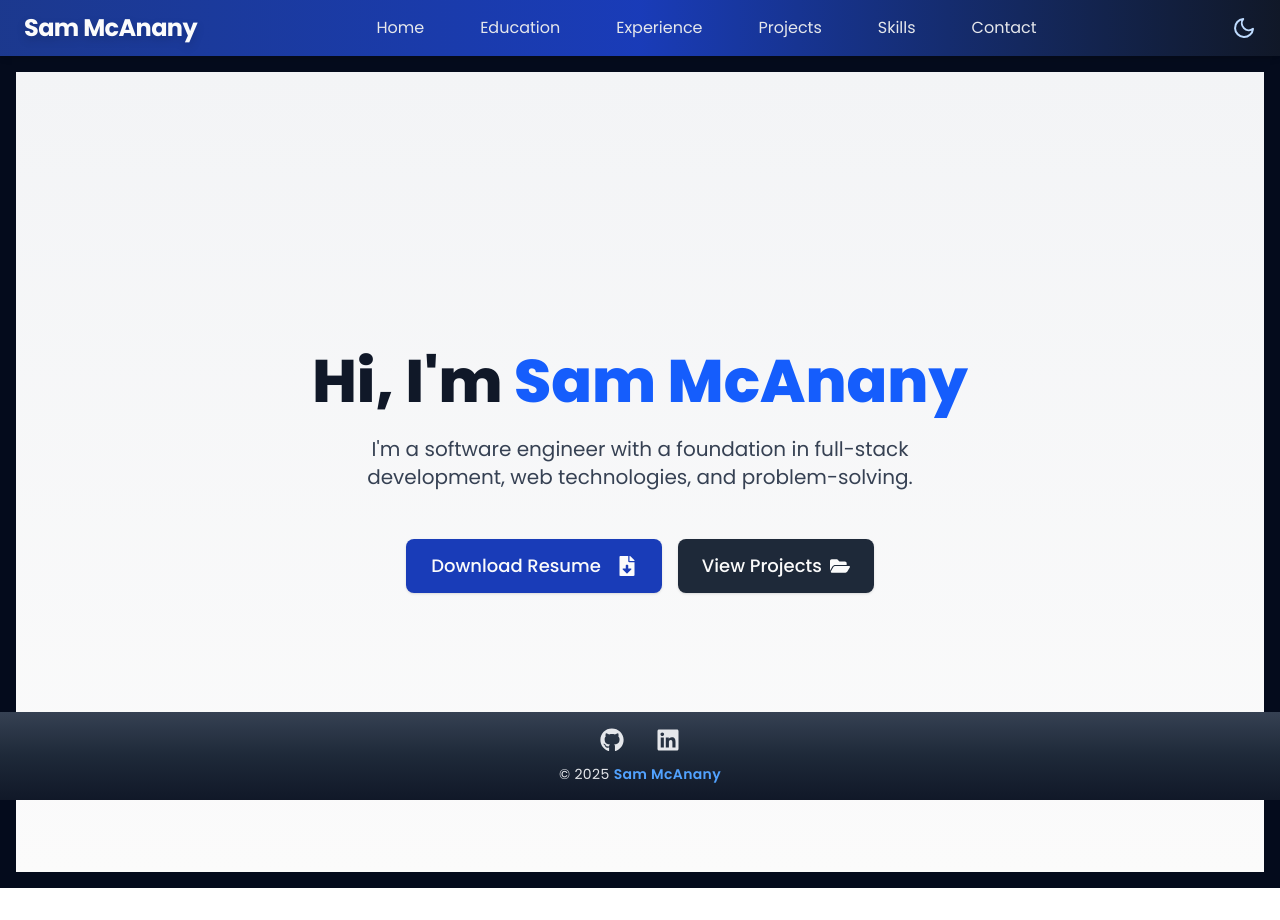
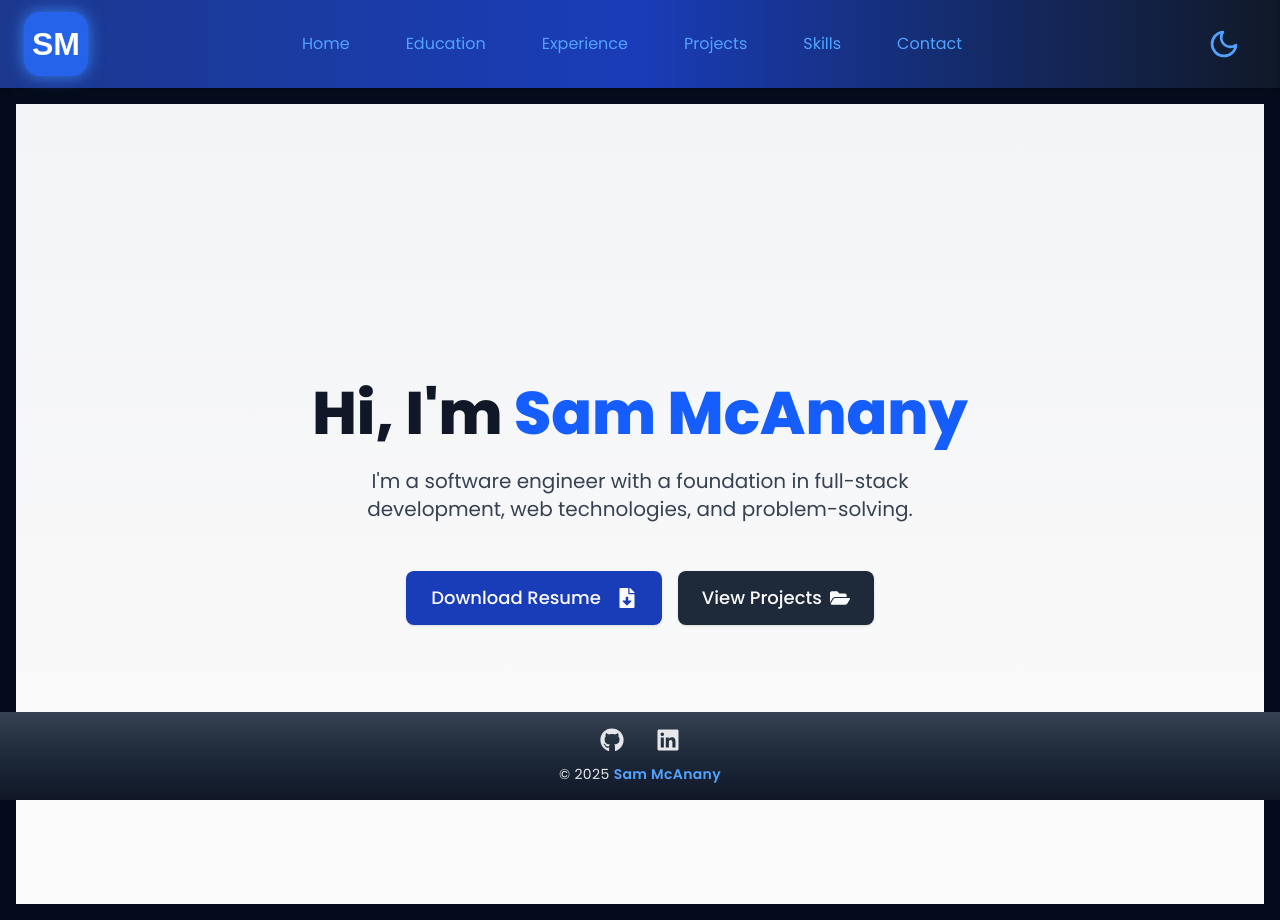
Before and after one commit to sammcanany/sammcanany.github.io, a React (Vite) app: page / in a window 1280 px wide. Before the commit the page ends 888 px from the top, so only its background shows below. Built offline with nearby package versions, Linux system fonts and the light colour scheme; the HTML template or start-up script is replaced by a standard one.

Commit message:
Update Mobile View

```diff
--- a/src/components/Header.tsx
+++ b/src/components/Header.tsx
@@ -1,6 +1,6 @@
 import { useEffect, useState } from 'react'
 import { Link } from '@tanstack/react-router'
-import { FiSun, FiMoon, FiChevronDown, FiChevronUp } from 'react-icons/fi'
+import { FiSun, FiMoon, FiMenu, FiX } from 'react-icons/fi'
 
 const Header = () => {
   const [darkMode, setDarkMode] = useState(false)
@@ -26,21 +26,32 @@ const Header = () => {
 
   return (
     <header className="bg-gradient-to-r from-blue-900 via-blue-800 to-gray-900 dark:from-gray-900 dark:via-gray-800 dark:to-black shadow-md transition-colors duration-300">
-      <div className="max-w-7xl mx-auto px-6 py-3 flex items-center justify-between">
-        {/* Logo/Name */}
-        <Link
-          to="/"
-          className="text-2xl font-bold tracking-tight text-white drop-shadow-lg"
+      <div className="max-w-7xl mx-auto px-6 py-3 flex items-center justify-between relative">
+        {/* Logo/Icon */}
+        <Link to="/" className="flex items-center">
+          <img
+            src="/favicon.svg"
+            alt="Logo"
+            className="w-12 h-12 md:w-16 md:h-16 drop-shadow-lg"
+            style={{ filter: 'drop-shadow(0 0 8px #3b82f6)' }}
+          />
+        </Link>
+        {/* Centered Arrow for Mobile */}
+        <button
+          onClick={() => setMenuOpen((open) => !open)}
+          className="md:hidden flex items-center justify-center text-4xl text-blue-400 drop-shadow-lg hover:text-yellow-300 dark:text-blue-300 dark:hover:text-yellow-400 transition"
+          aria-label="Toggle navigation"
+          style={{ width: '48px', height: '48px' }}
         >
-          Sam McAnany
-        </Link>
+          {menuOpen ? <FiX /> : <FiMenu />}
+        </button>
         {/* Desktop Navigation */}
         <nav className="hidden md:flex flex-1 justify-center">
           <ul className="flex gap-4 md:gap-8">
             <li>
               <Link
                 to="/"
-                className="px-3 py-1 rounded-md text-gray-200 hover:bg-blue-700 hover:text-white transition"
+                className="px-3 py-1 rounded-md text-blue-400 hover:bg-blue-700 hover:text-white transition"
               >
                 Home
               </Link>
@@ -48,7 +59,7 @@ const Header = () => {
             <li>
               <Link
                 to="/education"
-                className="px-3 py-1 rounded-md text-gray-200 hover:bg-blue-700 hover:text-white transition"
+                className="px-3 py-1 rounded-md text-blue-400 hover:bg-blue-700 hover:text-white transition"
               >
                 Education
               </Link>
@@ -56,7 +67,7 @@ const Header = () => {
             <li>
               <Link
                 to="/experience"
-                className="px-3 py-1 rounded-md text-gray-200 hover:bg-blue-700 hover:text-white transition"
+                className="px-3 py-1 rounded-md text-blue-400 hover:bg-blue-700 hover:text-white transition"
               >
                 Experience
               </Link>
@@ -64,7 +75,7 @@ const Header = () => {
             <li>
               <Link
                 to="/projects"
-                className="px-3 py-1 rounded-md text-gray-200 hover:bg-blue-700 hover:text-white transition"
+                className="px-3 py-1 rounded-md text-blue-400 hover:bg-blue-700 hover:text-white transition"
               >
                 Projects
               </Link>
@@ -72,7 +83,7 @@ const Header = () => {
             <li>
               <Link
                 to="/skills"
-                className="px-3 py-1 rounded-md text-gray-200 hover:bg-blue-700 hover:text-white transition"
+                className="px-3 py-1 rounded-md text-blue-400 hover:bg-blue-700 hover:text-white transition"
               >
                 Skills
               </Link>
@@ -80,7 +91,7 @@ const Header = () => {
             <li>
               <Link
                 to="/contact"
-                className="px-3 py-1 rounded-md text-gray-200 hover:bg-blue-700 hover:text-white transition"
+                className="px-3 py-1 rounded-md text-blue-400 hover:bg-blue-700 hover:text-white transition"
               >
                 Contact
               </Link>
@@ -90,28 +101,21 @@ const Header = () => {
         {/* Dark mode toggle */}
         <button
           onClick={toggleDarkMode}
-          className="ml-4 text-2xl text-blue-200 hover:text-yellow-300 dark:text-gray-300 dark:hover:text-yellow-400 transition"
+          className="w-12 h-12 md:w-16 md:h-16 flex items-center justify-center ml-4 text-2xl text-blue-400 hover:text-yellow-300 dark:text-blue-300 dark:hover:text-yellow-400 transition"
           aria-label="Toggle dark mode"
         >
-          {darkMode ? <FiSun /> : <FiMoon />}
+          {darkMode ? <FiSun size={32} /> : <FiMoon size={32} />}
         </button>
       </div>
-      {/* Mobile Down Arrow */}
+      {/* Mobile Navigation */}
       <div className="md:hidden flex flex-col items-center">
-        <button
-          onClick={() => setMenuOpen((open) => !open)}
-          className="text-4xl text-yellow-400 drop-shadow-lg hover:text-yellow-300 dark:text-yellow-300 dark:hover:text-yellow-200 transition mt-1"
-          aria-label="Toggle navigation"
-        >
-          {menuOpen ? <FiChevronUp /> : <FiChevronDown />}
-        </button>
         {menuOpen && (
           <nav className="w-full bg-gradient-to-r from-blue-900 via-blue-800 to-gray-900 dark:from-gray-900 dark:via-gray-800 dark:to-black py-2">
             <ul className="flex flex-col items-center gap-2">
               <li>
                 <Link
                   to="/"
-                  className="block px-3 py-2 rounded-md text-gray-200 hover:bg-blue-700 hover:text-white transition"
+                  className="block px-3 py-2 rounded-md text-blue-400 hover:bg-blue-700 hover:text-white transition"
                   onClick={() => setMenuOpen(false)}
                 >
                   Home
@@ -120,7 +124,7 @@ const Header = () => {
               <li>
                 <Link
                   to="/education"
-                  className="block px-3 py-2 rounded-md text-gray-200 hover:bg-blue-700 hover:text-white transition"
+                  className="block px-3 py-2 rounded-md text-blue-400 hover:bg-blue-700 hover:text-white transition"
                   onClick={() => setMenuOpen(false)}
                 >
                   Education
@@ -129,7 +133,7 @@ const Header = () => {
               <li>
                 <Link
                   to="/experience"
-                  className="block px-3 py-2 rounded-md text-gray-200 hover:bg-blue-700 hover:text-white transition"
+                  className="block px-3 py-2 rounded-md text-blue-400 hover:bg-blue-700 hover:text-white transition"
                   onClick={() => setMenuOpen(false)}
                 >
                   Experience
@@ -138,7 +142,7 @@ const Header = () => {
               <li>
                 <Link
                   to="/projects"
-                  className="block px-3 py-2 rounded-md text-gray-200 hover:bg-blue-700 hover:text-white transition"
+                  className="block px-3 py-2 rounded-md text-blue-400 hover:bg-blue-700 hover:text-white transition"
                   onClick={() => setMenuOpen(false)}
                 >
                   Projects
@@ -147,7 +151,7 @@ const Header = () => {
               <li>
                 <Link
                   to="/skills"
-                  className="block px-3 py-2 rounded-md text-gray-200 hover:bg-blue-700 hover:text-white transition"
+                  className="block px-3 py-2 rounded-md text-blue-400 hover:bg-blue-700 hover:text-white transition"
                   onClick={() => setMenuOpen(false)}
                 >
                   Skills
@@ -156,7 +160,7 @@ const Header = () => {
               <li>
                 <Link
                   to="/contact"
-                  className="block px-3 py-2 rounded-md text-gray-200 hover:bg-blue-700 hover:text-white transition"
+                  className="block px-3 py-2 rounded-md text-blue-400 hover:bg-blue-700 hover:text-white transition"
                   onClick={() => setMenuOpen(false)}
                 >
                   Contact
```
